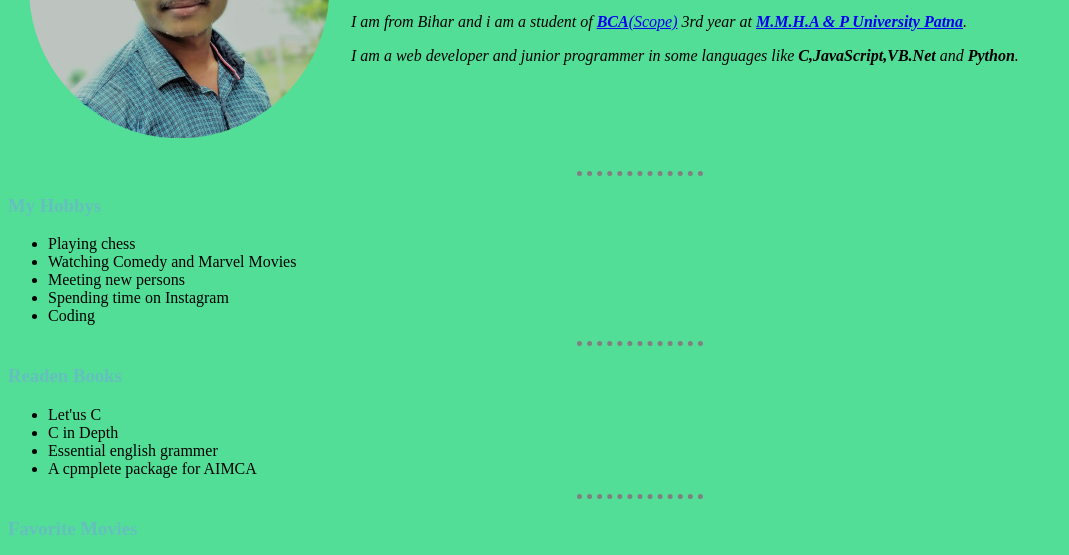
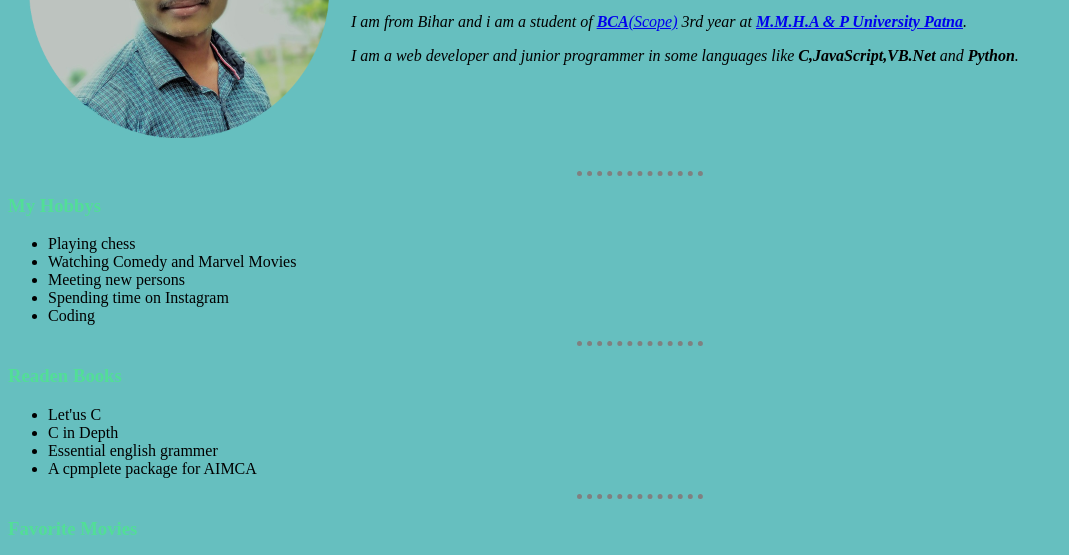
Before and after one commit to Ankit-giri/CV, a plain HTML site: page index.html in a window 1280 px wide. Shown: the part 191-746 px from the top of the page, without its empty margins (0-1069 px from the left). Drawn offline with Linux system fonts and the light colour scheme.

Commit message:
Update styles.css

```diff
--- a/styles.css
+++ b/styles.css
@@ -1,6 +1,6 @@
 body
 {
-  background-color:#52de97;
+  background-color:#66bfbf;
 }
 hr
 {
@@ -16,7 +16,7 @@ h1
 }
 h3
 {
-  color: #66BFBF
+  color: #52de97;
 }
 img
 {
```
